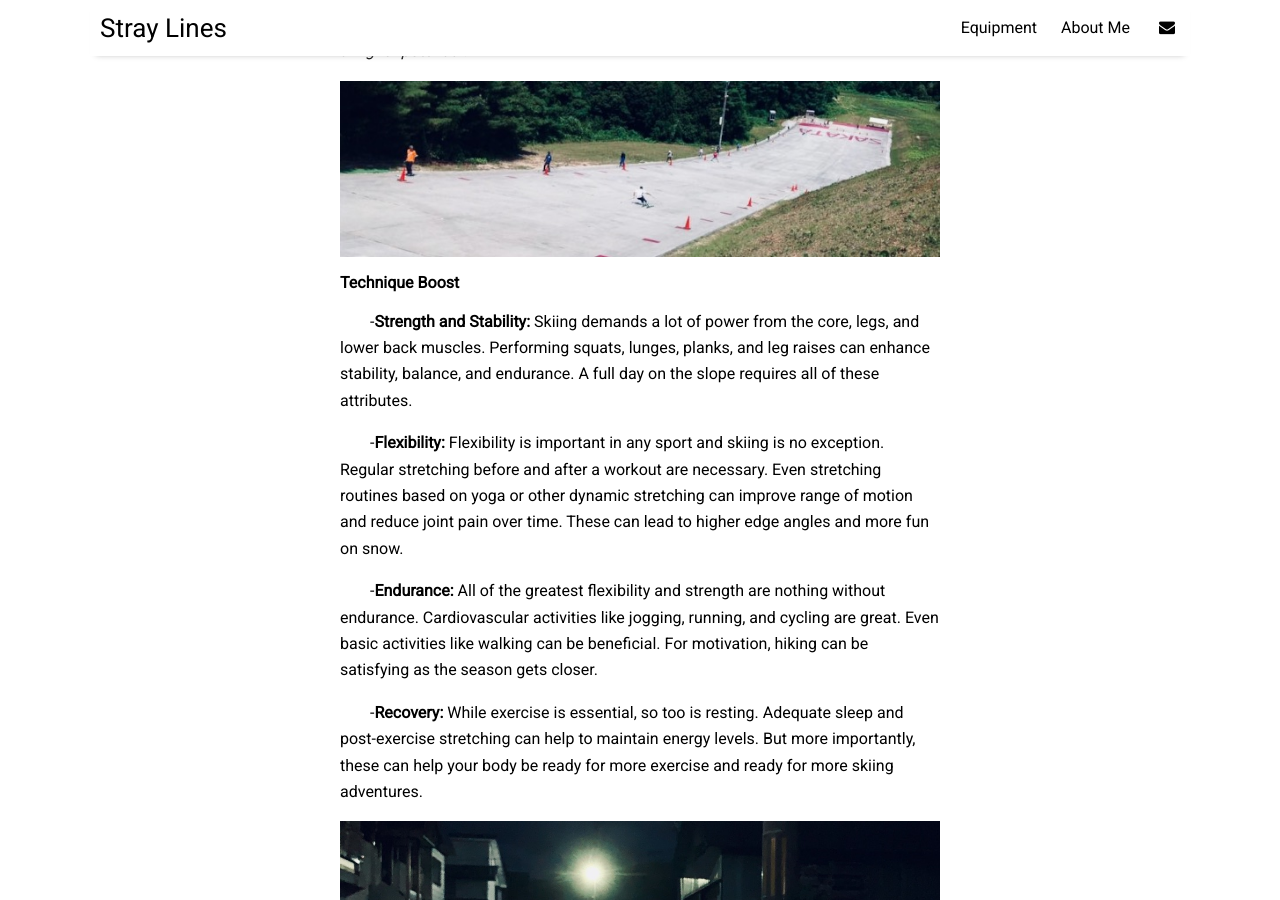
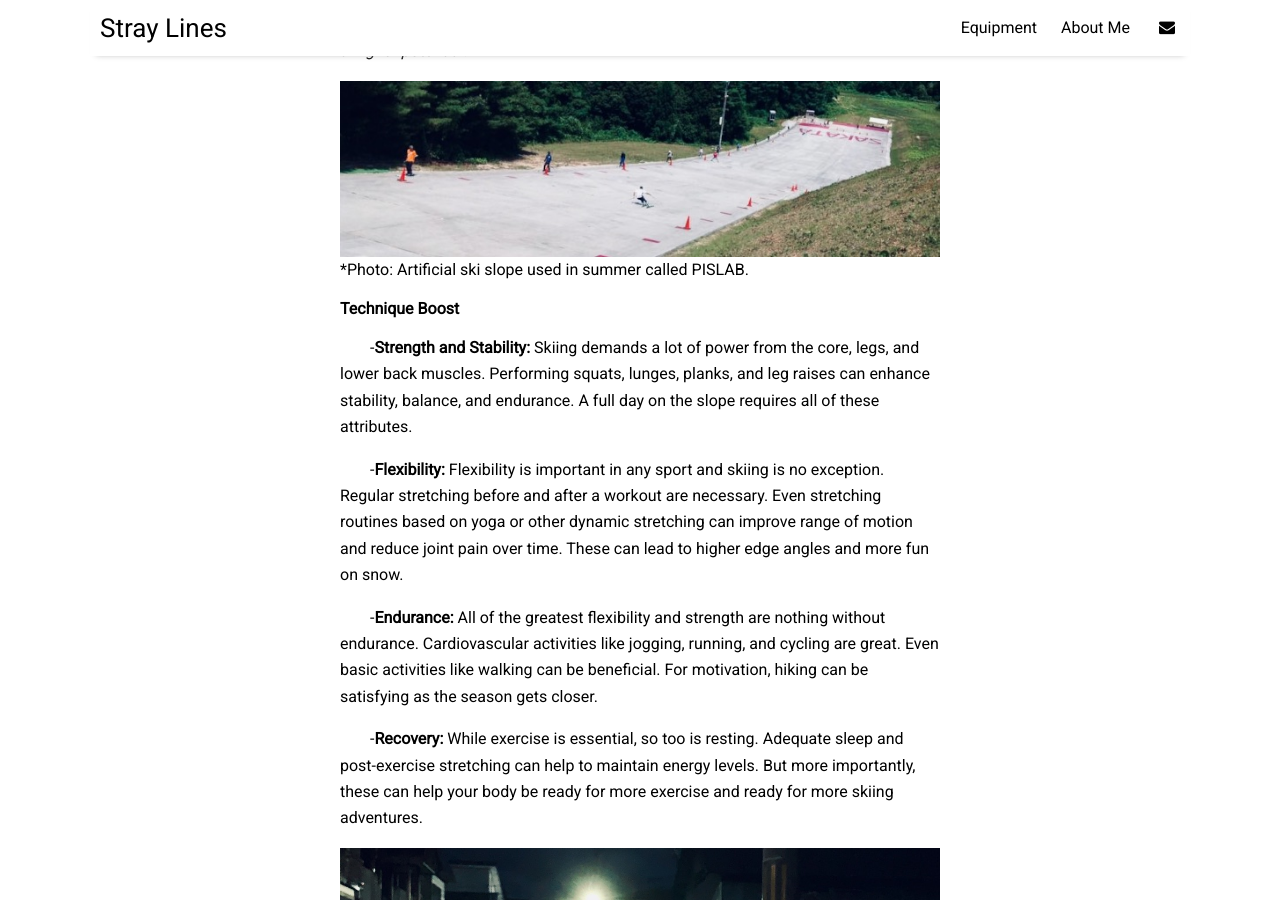
Before and after one commit to eliotcochrane/eliotcochrane.github.io, a Jekyll site: the page built from _posts/2023-09-29-preseason-prep.md, in a window 1280 px wide and 900 px high, scrolled down 854 px. Built offline with Jekyll 4.4.1, drawn with Linux system fonts in a browser that asks for light colours; nearby versions of some CDN libraries.

Commit message:
Italics as sub?
-trying to use italics as picture sub

```diff
--- a/_posts/2023-09-29-preseason-prep.md
+++ b/_posts/2023-09-29-preseason-prep.md
@@ -17,6 +17,7 @@ As winter approaches, every skier anxiously awaits the first dusting and hopes f
 *Note: Exercises alone will not make you a better skier. Better fitness will give you a higher potential.*
 
 ![Artificial ski slope used in summer called PISLAB](/assets/img/sakata-1.jpeg)
+*Photo: Artificial ski slope used in summer called PISLAB.
 
 #### Technique Boost
 
```
